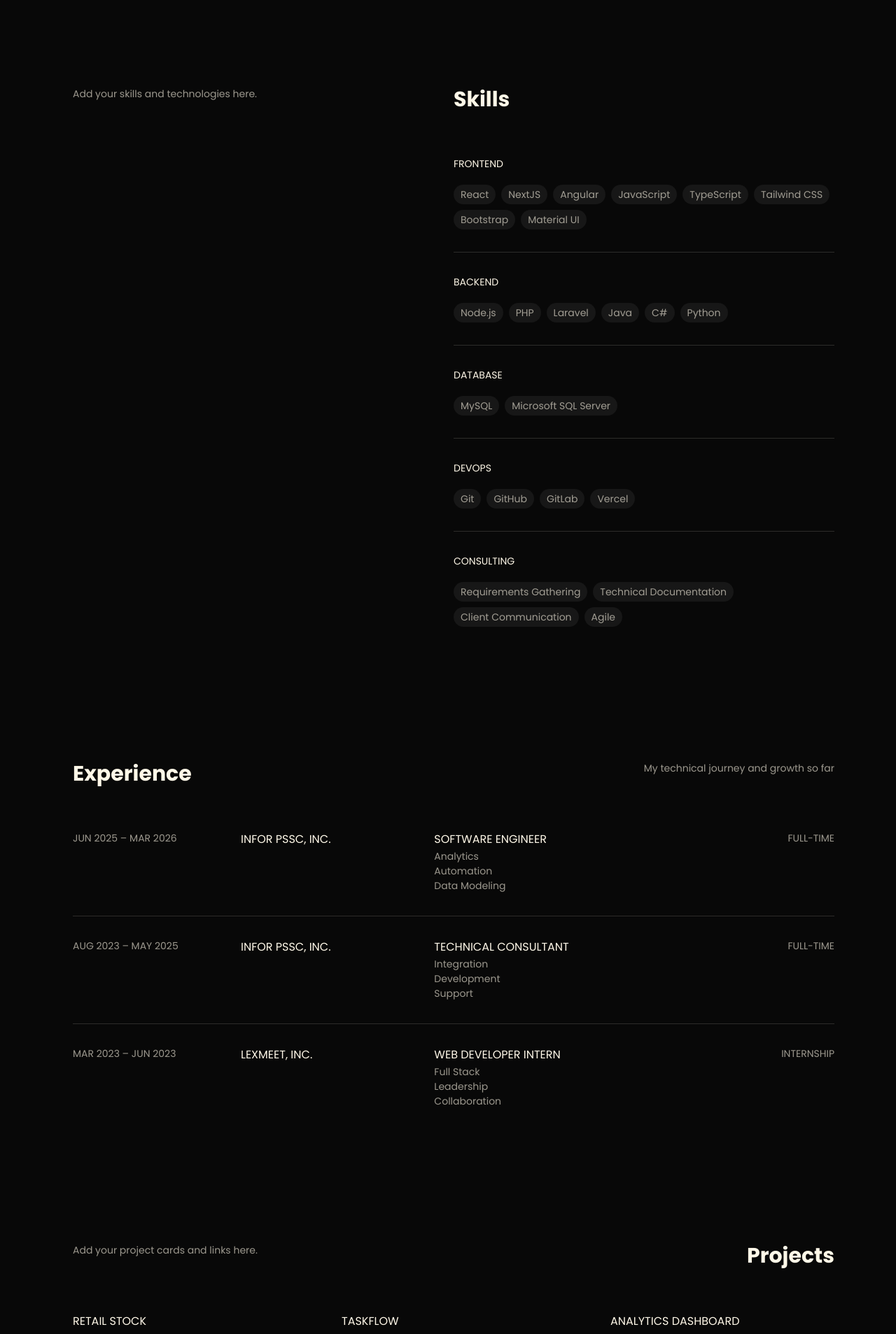
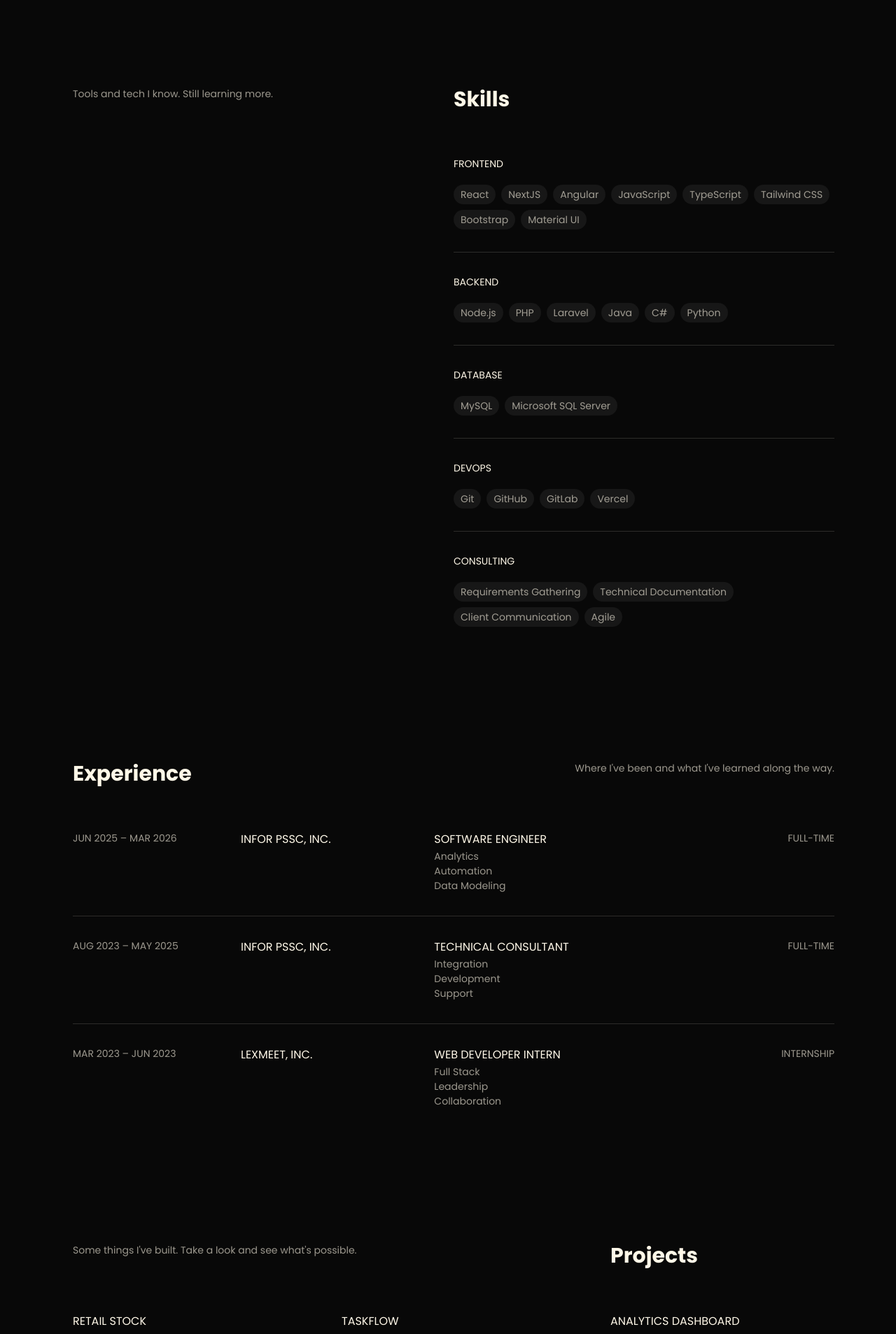
Before and after one commit to hans-salangsang/modern-web-portfolio, a Next.js app: page / in a window 1280 px wide. Shown: the part 1065-2972 px from the top of the page at 70% size. Built offline with nearby package versions, Linux system fonts and the light colour scheme.

Commit message:
chore: update content in skills, experience, projects, and contact sections for clarity and engagement

```diff
--- a/app/page.tsx
+++ b/app/page.tsx
@@ -102,7 +102,7 @@ export default function Home() {
       <section id="skills" className="py-20">
         <div className="grid grid-cols-2 gap-x-0 w-full pl-6 pr-4 sm:pl-12 sm:pr-8 lg:pl-16 lg:pr-12 items-start">
           <p className="col-start-1 text-sm max-w-[320px] sm:max-w-[380px] text-foreground/60 text-left">
-            Add your skills and technologies here.
+            Tools and tech I know. Still learning more.
           </p>
           <h2 className="col-start-2 font-heading text-3xl">Skills</h2>
         </div>
@@ -135,7 +135,7 @@ export default function Home() {
         <div className="flex flex-wrap items-start justify-between gap-6 w-full pl-6 pr-4 sm:pl-12 sm:pr-8 lg:pl-16 lg:pr-12">
           <h2 className="font-heading text-3xl">Experience</h2>
           <p className="text-sm max-w-[320px] sm:max-w-[380px] text-foreground/60 text-right">
-            My technical journey and growth so far
+            Where I've been and what I've learned along the way.
           </p>
         </div>
         <div className="w-full pl-6 pr-4 sm:pl-12 sm:pr-8 lg:pl-16 lg:pr-12 overflow-x-auto mt-8">
@@ -171,11 +171,11 @@ export default function Home() {
 
       {/* Projects — table-like layout */}
       <section id="projects" className="py-20">
-        <div className="flex flex-wrap items-start justify-between gap-6 w-full pl-6 pr-4 sm:pl-12 sm:pr-8 lg:pl-16 lg:pr-12">
-          <p className="text-sm max-w-[320px] sm:max-w-[380px] text-foreground/60 text-left">
-            Add your project cards and links here.
+        <div className="grid grid-cols-1 md:grid-cols-2 lg:grid-cols-3 gap-x-12 lg:gap-x-16 w-full pl-6 pr-4 sm:pl-12 sm:pr-8 lg:pl-16 lg:pr-12 items-start">
+          <p className="text-sm text-foreground/60 text-left md:col-span-2 max-w-[320px] sm:max-w-[380px] md:max-w-none">
+            Some things I've built. Take a look and see what's possible.
           </p>
-          <h2 className="font-heading text-3xl">Projects</h2>
+          <h2 className="font-heading text-3xl lg:col-start-3">Projects</h2>
         </div>
         <div className="w-full pl-6 pr-4 sm:pl-12 sm:pr-8 lg:pl-16 lg:pr-12 mt-8">
           <div className="grid grid-cols-1 md:grid-cols-2 lg:grid-cols-3 gap-x-12 lg:gap-x-16 gap-y-0 [&>*:last-child]:border-b-0 md:[&>*:nth-last-child(-n+2)]:border-b-0 lg:[&>*:nth-last-child(-n+3)]:border-b-0">
@@ -226,7 +226,7 @@ export default function Home() {
         <div className="grid grid-cols-1 md:grid-cols-2 gap-x-12 lg:gap-x-16 gap-y-12 w-full pl-6 pr-4 sm:pl-12 sm:pr-8 lg:pl-16 lg:pr-12 items-start">
           <h2 className="font-heading text-3xl">Contact</h2>
           <p className="text-sm max-w-[320px] sm:max-w-[380px] text-foreground/60 md:max-w-none">
-            Reach out for projects or collaboration.
+            Let's connect and start a conversation.
           </p>
         </div>
         <div className="grid grid-cols-1 md:grid-cols-2 gap-x-12 lg:gap-x-16 gap-y-12 w-full pl-6 pr-4 sm:pl-12 sm:pr-8 lg:pl-16 lg:pr-12 mt-8 items-start">
```
